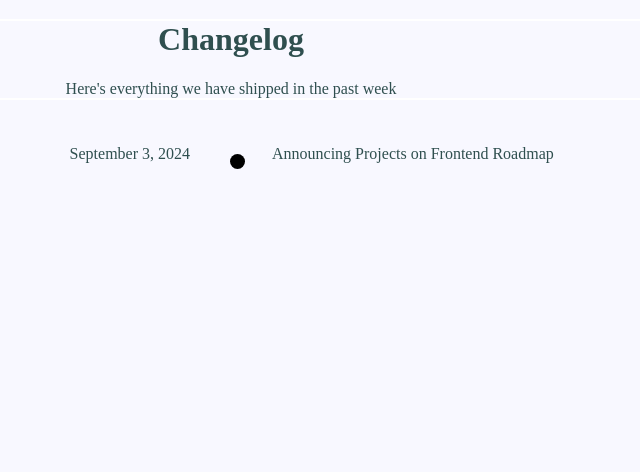
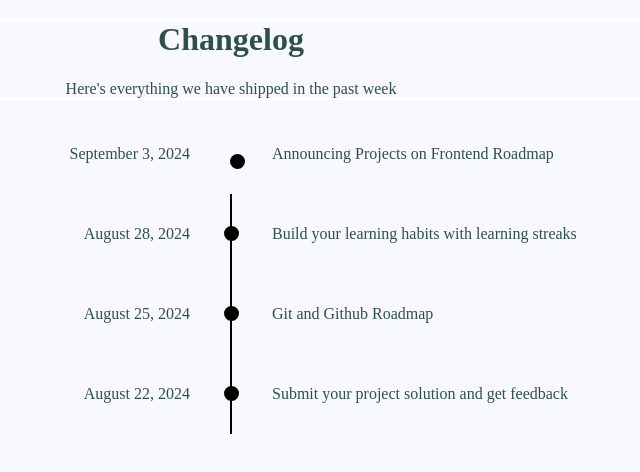
Before and after one commit to mwambajoakim/changelog, a plain HTML site: page index.html in a window 1280 px wide. Shown: the whole page, without its empty margins (409-1049 px from the left). Drawn offline with Linux system fonts and the light colour scheme.

Commit message:
Add second third and fourth chanelogs

```diff
--- a/index.html
+++ b/index.html
@@ -24,5 +24,44 @@
 			<p>Announcing Projects on Frontend Roadmap</p>
 		</div>
 	</div>
+
+	<div class="change-container">
+		<div class="date">
+			<p>August 28, 2024</p>
+		</div>
+		<div class="bullet-container">
+			<div class="bullet"></div>
+			<div class="bullet-line"></div>
+		</div>
+		<div class="change">
+			<p>Build your learning habits with learning streaks</p>
+		</div>
+	</div>
+
+	<div class="change-container">
+		<div class="date">
+			<p>August 25, 2024</p>
+		</div>
+		<div class="bullet-container">
+			<div class="bullet"></div>
+			<div class="bullet-line"></div>
+		</div>
+		<div class="change">
+			<p>Git and Github Roadmap</p>
+		</div>
+	</div>
+
+	<div class="change-container">
+		<div class="date">
+			<p>August 22, 2024</p>
+		</div>
+		<div class="bullet-container">
+			<div class="bullet"></div>
+			<div class="bullet-line"></div>
+		</div>
+		<div class="change">
+			<p>Submit your project solution and get feedback</p>
+		</div>
+	</div>
 </body>
 </html>
```
